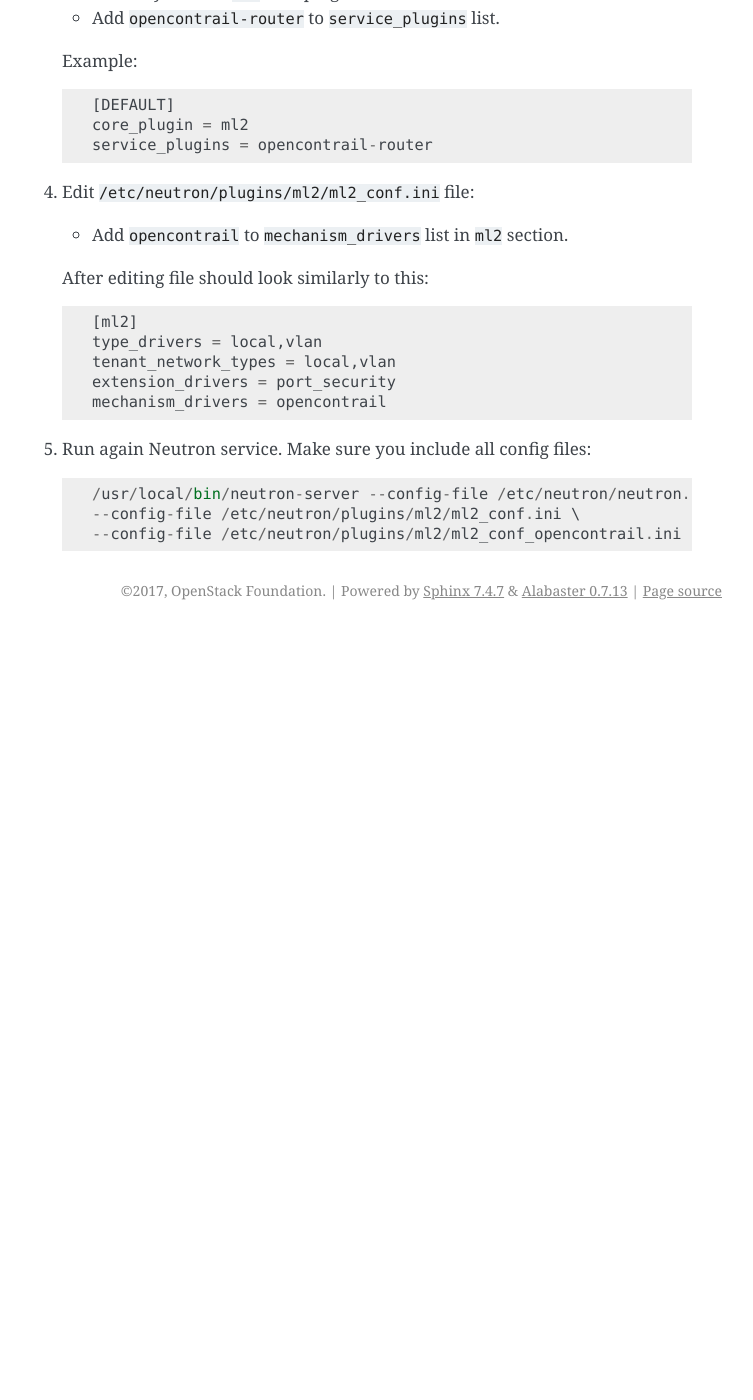
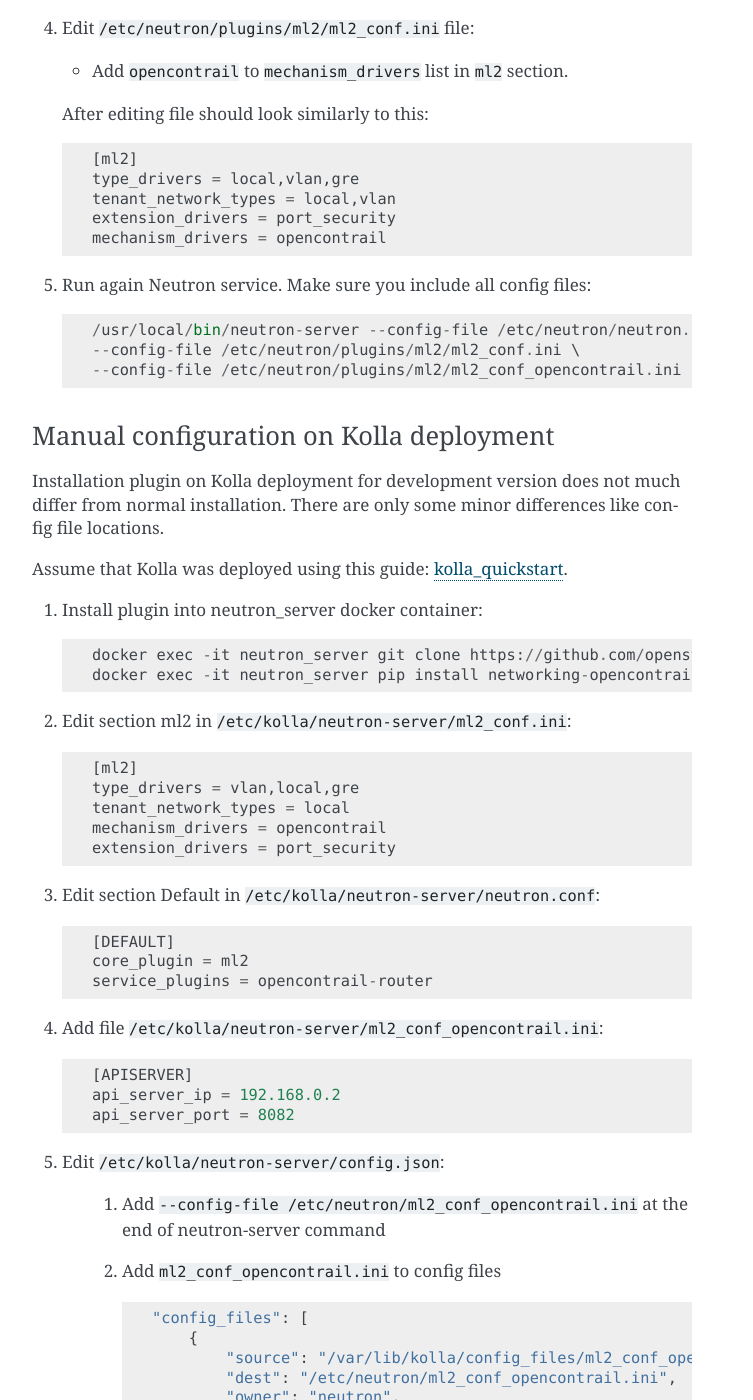
Before and after one commit to openstack-archive/networking-opencontrail, a Sphinx documentation site: the page built from doc/source/usage.rst, in a window 1280 px wide and 1400 px high, scrolled down 878 px. Shown: the whole window, without its empty margins (388-1141 px from the left). Built offline with Sphinx 7.4.7, drawn with Linux system fonts in a browser that asks for light colours; before the commit the page ends 1508 px from its top, so only the background shows below that; some of the changed text lies outside the part shown.

Commit message:
Update docs for install plugin
Change-Id: Ie9eaffed94b28f62a0bbaec0fc8e88bf570a83f6

```diff
--- a/doc/source/installation.rst
+++ b/doc/source/installation.rst
@@ -6,9 +6,4 @@
 
     $ pip install networking-opencontrail
 
-Or, if you have virtualenvwrapper installed::
-
-    $ mkvirtualenv networking-opencontrail
-    $ pip install networking-opencontrail
-
 You can also install it as a DevStack plugin (see :doc:`devstack`).
--- a/doc/source/usage.rst
+++ b/doc/source/usage.rst
@@ -2,15 +2,8 @@
 Usage
 ========
 
-Using networking-opencontrail in a project
-==========================================
-
-To use networking-opencontrail in a project::
-
-    import networking_opencontrail
-
-Using networking-opencontrail as an OpenStack ML2 driver
-========================================================
+Using networking-opencontrail as an OpenStack Neutron plugin
+============================================================
 
 When installed via DevStack
 ---------------------------
@@ -50,7 +43,7 @@
    After editing file should look similarly to this::
 
     [ml2]
-    type_drivers = local,vlan
+    type_drivers = local,vlan,gre
     tenant_network_types = local,vlan
     extension_drivers = port_security
     mechanism_drivers = opencontrail
@@ -60,3 +53,57 @@
     /usr/local/bin/neutron-server --config-file /etc/neutron/neutron.conf \
     --config-file /etc/neutron/plugins/ml2/ml2_conf.ini \
     --config-file /etc/neutron/plugins/ml2/ml2_conf_opencontrail.ini
+
+
+Manual configuration on Kolla deployment
+----------------------------------------
+
+Installation plugin on Kolla deployment for development version
+does not much differ from normal installation.
+There are only some minor differences like config file locations.
+
+Assume that Kolla was deployed using this guide: `kolla_quickstart`_.
+
+.. _kolla_quickstart: https://docs.openstack.org/kolla-ansible/rocky/user/quickstart.html
+
+#. Install plugin into neutron_server docker container::
+
+    docker exec -it neutron_server git clone https://github.com/openstack/networking-opencontrail.git
+    docker exec -it neutron_server pip install networking-opencontrail
+
+#. Edit section ml2 in ``/etc/kolla/neutron-server/ml2_conf.ini``::
+
+    [ml2]
+    type_drivers = vlan,local,gre
+    tenant_network_types = local
+    mechanism_drivers = opencontrail
+    extension_drivers = port_security
+
+#. Edit section Default in ``/etc/kolla/neutron-server/neutron.conf``::
+
+    [DEFAULT]
+    core_plugin = ml2
+    service_plugins = opencontrail-router
+
+#. Add file ``/etc/kolla/neutron-server/ml2_conf_opencontrail.ini``::
+
+    [APISERVER]
+    api_server_ip = 192.168.0.2
+    api_server_port = 8082
+
+#. Edit ``/etc/kolla/neutron-server/config.json``:
+
+    #. Add ``--config-file /etc/neutron/ml2_conf_opencontrail.ini`` at the end of neutron-server command
+    #. Add ``ml2_conf_opencontrail.ini`` to config files ::
+
+        "config_files": [
+            {
+                "source": "/var/lib/kolla/config_files/ml2_conf_opencontrail.ini",
+                "dest": "/etc/neutron/ml2_conf_opencontrail.ini",
+                "owner": "neutron",
+                "perm": "0600"
+            },
+
+#. Restart neutron::
+
+    docker restart neutron_server
```
Also changed, not shown: doc/source/installation/playbooks.rst (+9 -12 lines), devstack/README.rst, 1 other file.
